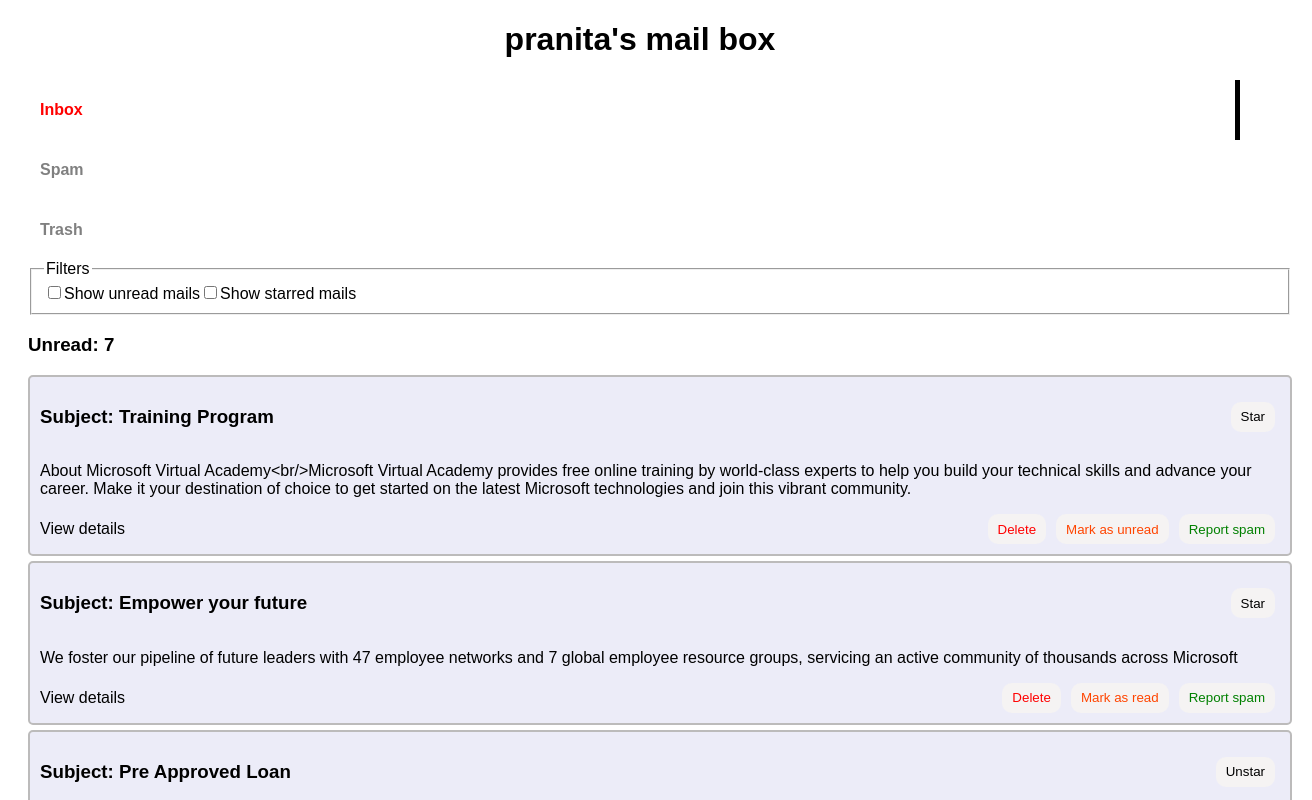
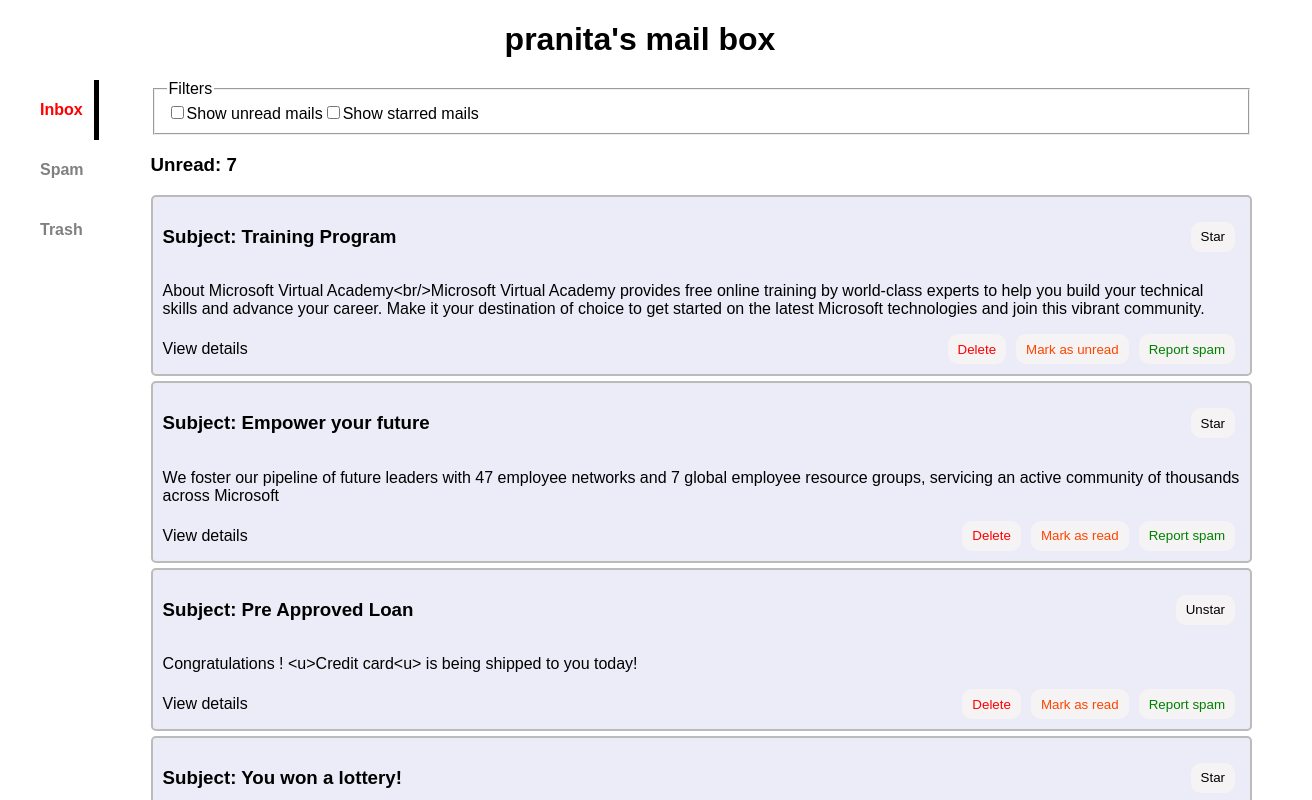
Before and after one commit to pranita09/email-app, a React (Create React App) app: page / in a window 1280 px wide. Shown: the top 800 px of the page, 1312 px wide, since content can reach past the window. Built offline with nearby package versions, Linux system fonts and the light colour scheme.

Commit message:
fix: layout style

```diff
--- a/src/App.js
+++ b/src/App.js
@@ -10,7 +10,7 @@ export default function App() {
   return (
     <div className="App">
     <h1 className="header">pranita's mail box</h1>
-    <div>
+    <div className="content">
     <Header />
       <Routes>
         <Route path="/" element={<Inbox />} />
```
